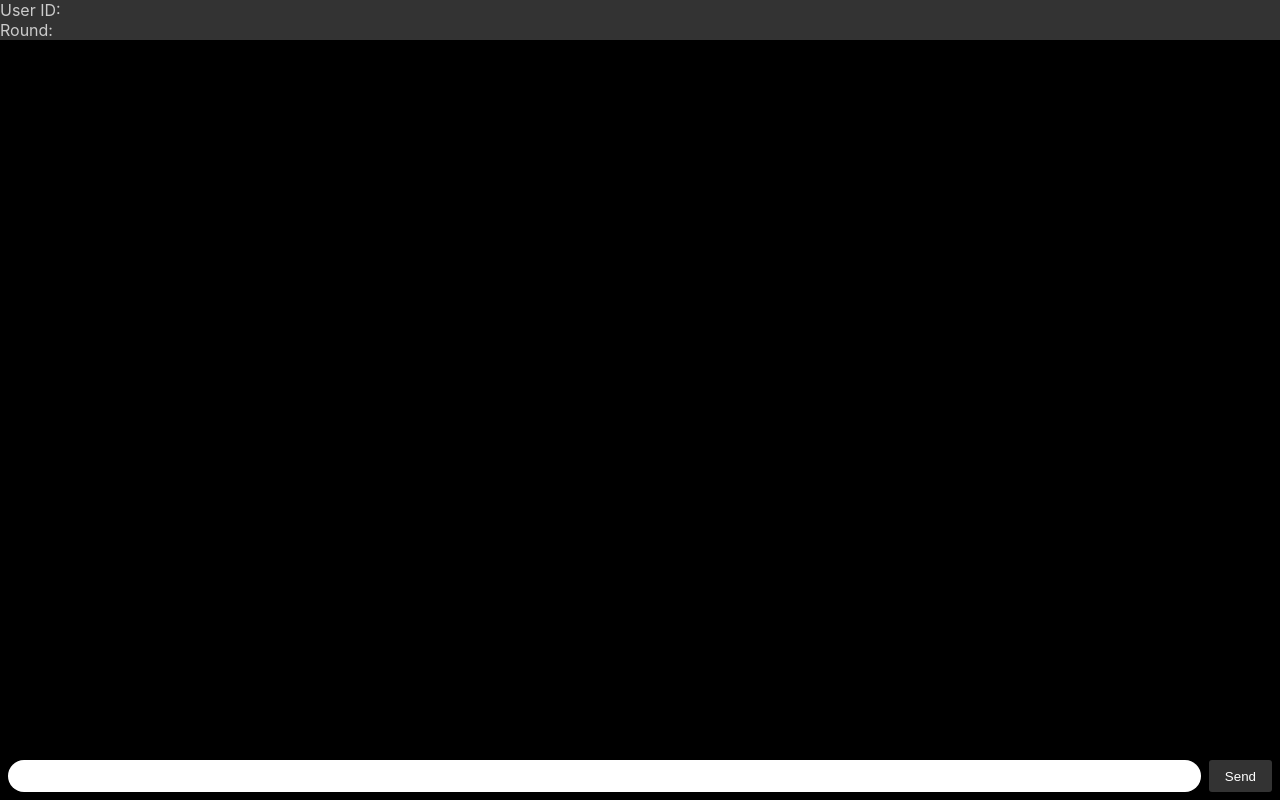
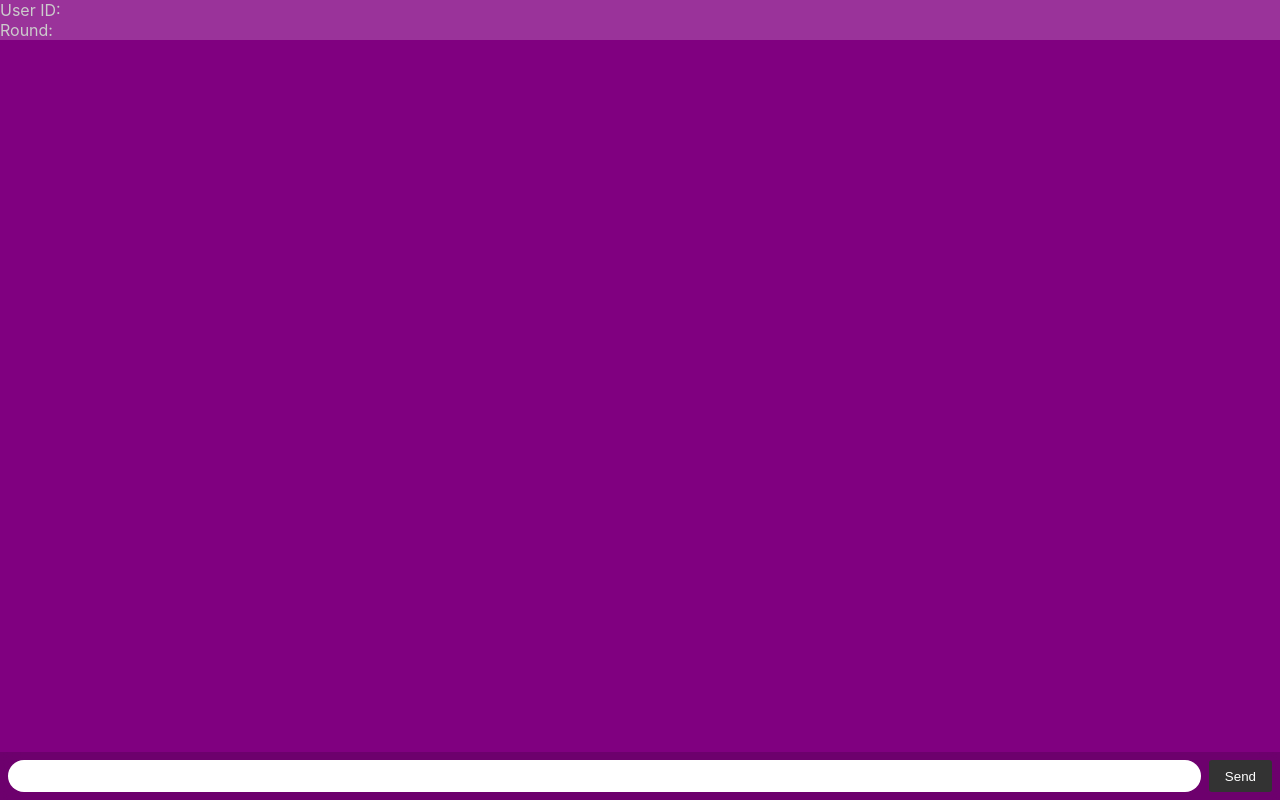
Before and after one commit to lqdchrm/patoro-ggj2022, a website with bundled scripts: page src/client/index.html in a window 1280 px wide. Built offline with nearby package versions, Linux system fonts and the light colour scheme.

Commit message:
server push test

```diff
--- a/src/client/style.css
+++ b/src/client/style.css
@@ -1,7 +1,7 @@
 * { box-sizing: border-box; }
 
 html, body { margin: 0; padding: 0; width: 100%; height: 100%; position: absolute; }
-body { background: black; color: #ccc; display: flex; flex-direction: column; font-family: -apple-system, BlinkMacSystemFont, "Segoe UI", Roboto, Helvetica, Arial, sans-serif; }
+body { background: purple; color: #ccc; display: flex; flex-direction: column; font-family: -apple-system, BlinkMacSystemFont, "Segoe UI", Roboto, Helvetica, Arial, sans-serif; }
 
 body > * { flex: 0 1 auto; }
 
```
